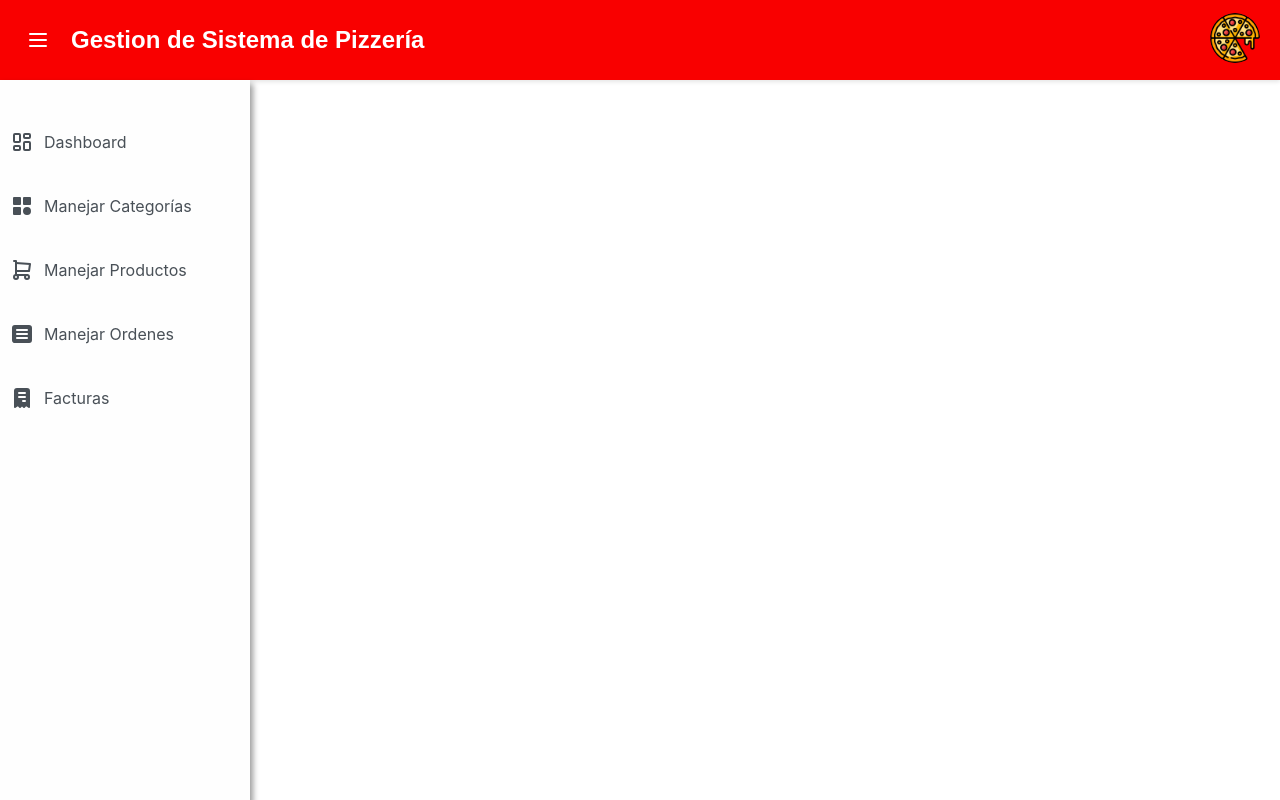
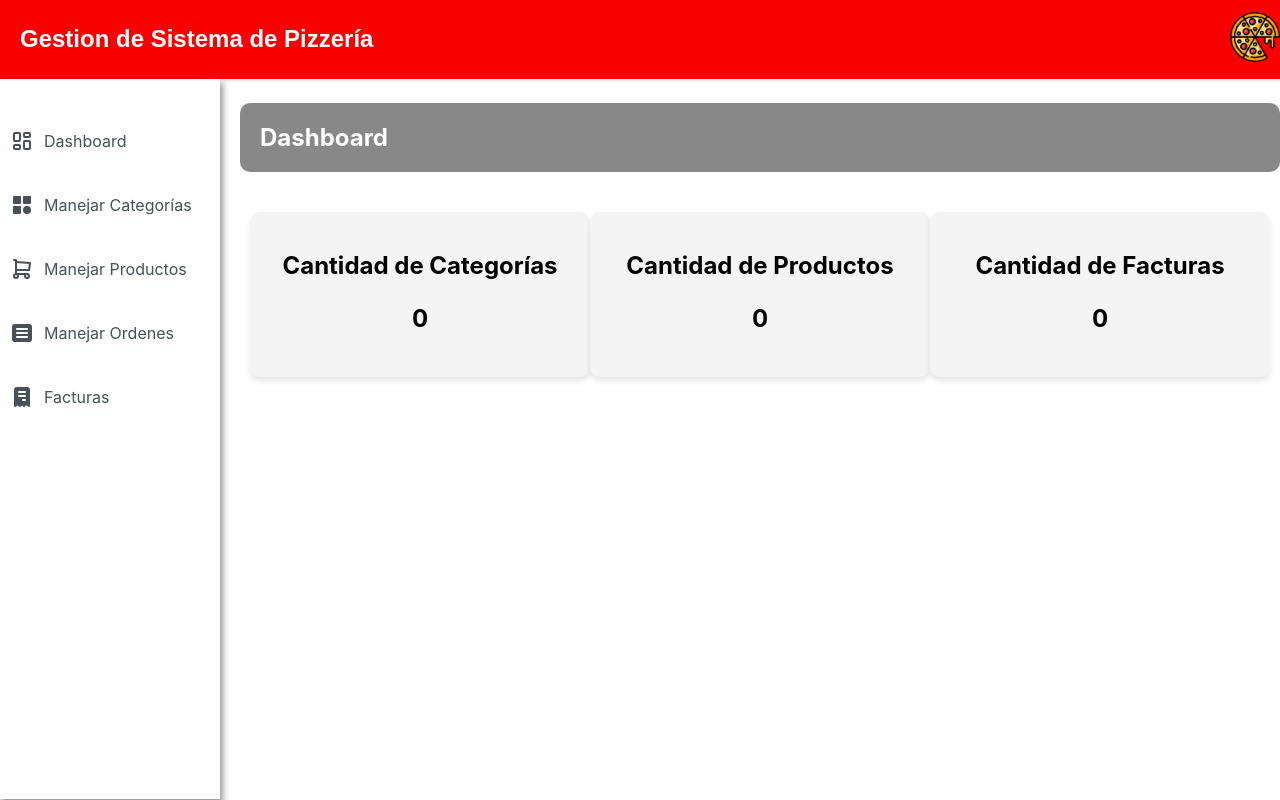
Before and after one commit to JosuEduard/Pizzeria, a React (Create React App) app in the folder client/: page / in a window 1280 px wide. Built offline with nearby package versions, Linux system fonts and the light colour scheme; no server answers; the HTML template or start-up script is replaced by a standard one.

Commit message:
Cambios con el dashboard

```diff
--- a/client/package.json
+++ b/client/package.json
@@ -7,6 +7,7 @@
     "@testing-library/jest-dom": "^5.17.0",
     "@testing-library/react": "^13.4.0",
     "@testing-library/user-event": "^13.5.0",
+    "axios": "^1.7.7",
     "react": "^18.3.1",
     "react-dom": "^18.3.1",
     "react-icons": "^5.3.0",
--- a/client/src/App.js
+++ b/client/src/App.js
@@ -1,8 +1,8 @@
 import React, { useState } from 'react';
 import Header from './components/Header';
 import Sidebar from './components/Sidebar';
+import Dashboard from './components/Dashboard'; // Importamos el Dashboard
 import './index.css'; // Agregamos también estilos generales si los necesitas
-
 function App() {
   const [isSidebarOpen, setIsSidebarOpen] = useState(true);
 
@@ -15,7 +15,7 @@ function App() {
       <Header toggleSidebar={toggleSidebar} />
       <Sidebar isOpen={isSidebarOpen} />
       <div className="main-content">
-        {/* Aquí va el contenido principal de tu aplicación */}
+      <Dashboard /> {/* Mostramos el Dashboard */}
       </div>
     </div>
   );
--- a/client/src/components/Dashboard.js
+++ b/client/src/components/Dashboard.js
@@ -0,0 +1,51 @@
+import React, { useEffect, useState } from 'react';
+import '../styles/dashbord.css'; // Importamos los estilos para el Dashboard
+import axios from 'axios';
+
+const Dashboard = () => {
+  const [details, setDetails] = useState({
+    category: 0,
+    product: 0,
+    bill: 0
+  });
+
+  const fetchDetails = async () => {
+    try {
+      const token = localStorage.getItem('token'); // Obtén el token del almacenamiento local
+      const response = await axios.get('http://localhost:8080/dashboard/details', {
+        headers: {
+          Authorization: `Bearer ${token}`
+        }
+      });
+      setDetails(response.data);
+    } catch (error) {
+      console.error('Error fetching data:', error);
+    }
+  };
+
+  useEffect(() => {
+    fetchDetails(); // Llamamos a la API cuando el componente se monta
+  }, []);
+
+  return (
+    <div className="section-dashboard">
+      <p className="title">Dashboard</p>
+    <div className="dashboard">
+      <div className="card">
+        <h2>Cantidad de Categorías</h2>
+        <p>{details.category}</p>
+      </div>
+      <div className="card">
+        <h2>Cantidad de Productos</h2>
+        <p>{details.product}</p>
+      </div>
+      <div className="card">
+        <h2>Cantidad de Facturas</h2>
+        <p>{details.bill}</p>
+      </div>
+    </div>
+    </div>
+  );
+};
+
+export default Dashboard;
--- a/client/src/components/Header.js
+++ b/client/src/components/Header.js
@@ -1,17 +1,12 @@
 import React from 'react';
 import '../styles/header.css'; // Aquí cargamos los estilos para el header
-import { IconMenu2 } from '@tabler/icons-react';
 //Importando imagenes
 import pizzaLogo from '../assets/img/pizza.png';
 
-function Header({ toggleSidebar }) {
+function Header() {
   return (
     <header className="header">
       <div className="header-left">
-        {/* Ícono de menú hamburguesa */}
-        <button className="menu-btn" onClick={toggleSidebar}>
-          <i><IconMenu2 stroke={2}/></i>
-        </button>
         <h1 className="header-title">Gestion de Sistema de Pizzería</h1>
       </div>
       <div className="header-right">
--- a/client/src/index.css
+++ b/client/src/index.css
@@ -5,3 +5,24 @@ body {
     sans-serif;
     padding: 0;
 }
+.App {
+  display: grid;
+  grid-template-columns: 220px 1fr; /* Define el ancho del sidebar y el resto del espacio para el main-content */
+  grid-template-rows: 20% 1fr; /* Define el alto del header y el resto del espacio para el contenido */
+  grid-template-areas:
+    'header header'
+    'sidebar main-content'
+    'sidebar main-content';
+}
+
+Header {
+  grid-area: header;
+}
+
+Sidebar {
+  grid-area: sidebar;
+}
+
+div.main-content {
+  grid-area: main-content;
+}
--- /dev/null
+++ b/client/src/styles/dashbord.css
@@ -0,0 +1,34 @@
+.dashboard {
+  display: flex;
+  justify-content: space-between;
+  padding: 20px;
+  margin-inline: 10px;
+}
+
+.card {
+  width: 300px;
+  padding: 20px;
+  border-radius: 10px;
+  background-color: #f4f4f4;
+  text-align: center;
+  box-shadow: 0px 4px 6px rgba(0, 0, 0, 0.1);
+}
+
+.card h2 {
+  margin-bottom: 10px;
+}
+
+.card p {
+  font-size: 24px;
+  font-weight: bold;
+}
+.title{
+  color: #fff;
+  font-size: 24px;
+  font-weight: bold;
+  margin-bottom: 20px;
+  margin-inline: 20px;
+  background-color: #888;
+  padding: 20px;
+  border-radius: 10px;
+}
--- a/client/src/styles/header.css
+++ b/client/src/styles/header.css
@@ -1,13 +1,12 @@
 .header {
   box-sizing: border-box;
-  height: 10vh;
   display: flex;
   justify-content: space-between;
   align-items: center;
   padding: 10px 20px;
-  background-color: #f90000; /* Fondo oscuro */
-  color: white; /* Texto blanco */
-  box-shadow: 0 2px 4px rgba(0, 0, 0, 0.1); /* Sombra para darle algo de profundidad */
+  background-color: #f90000;
+  color: white;
+  box-shadow: 0 2px 4px rgba(0, 0, 0, 0.1);
 }
 
 .header-left {
@@ -25,10 +24,6 @@
   margin-right: 15px;
 
 }
-.menu-btn i{
-  display: flex;
-  align-items: center;
-}
 
 .header-title {
   font-size: 24px;
--- a/client/src/styles/sidebar.css
+++ b/client/src/styles/sidebar.css
@@ -5,12 +5,13 @@ section{
 }
 .sidebar {
   box-sizing: border-box;
-  width: 250px;
+  width: 220px;
+  height: auto;
   height: 90vh;
   background-color: #fefefe;
   position: absolute;
-  left: -250px;
   top: 0;
+  bottom: 0;
   transition: left 0.3s ease;
   color: white;
   padding-top: 20px;
```
Also changed, not shown: 1 other file (tests, documents, lock files or other folders).
